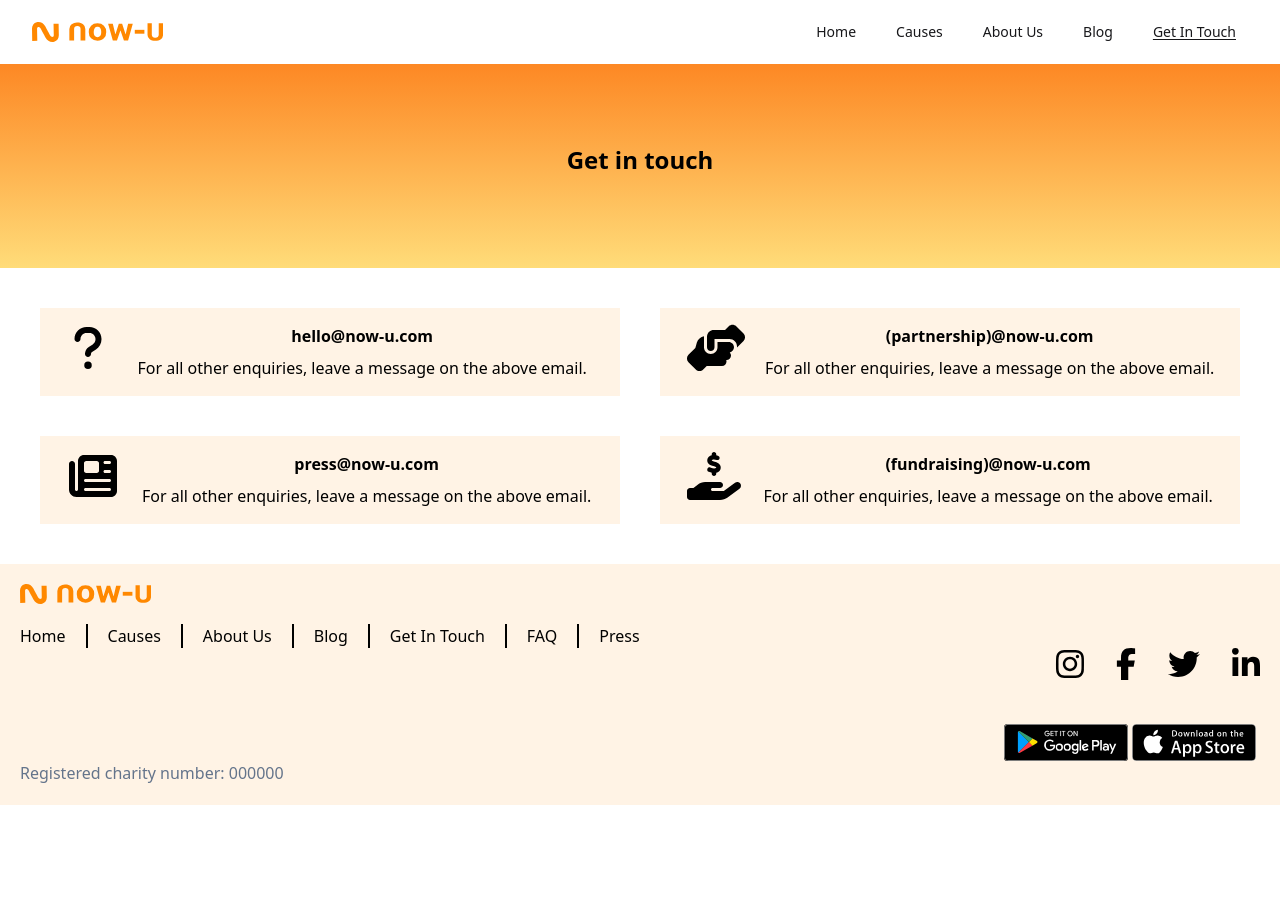
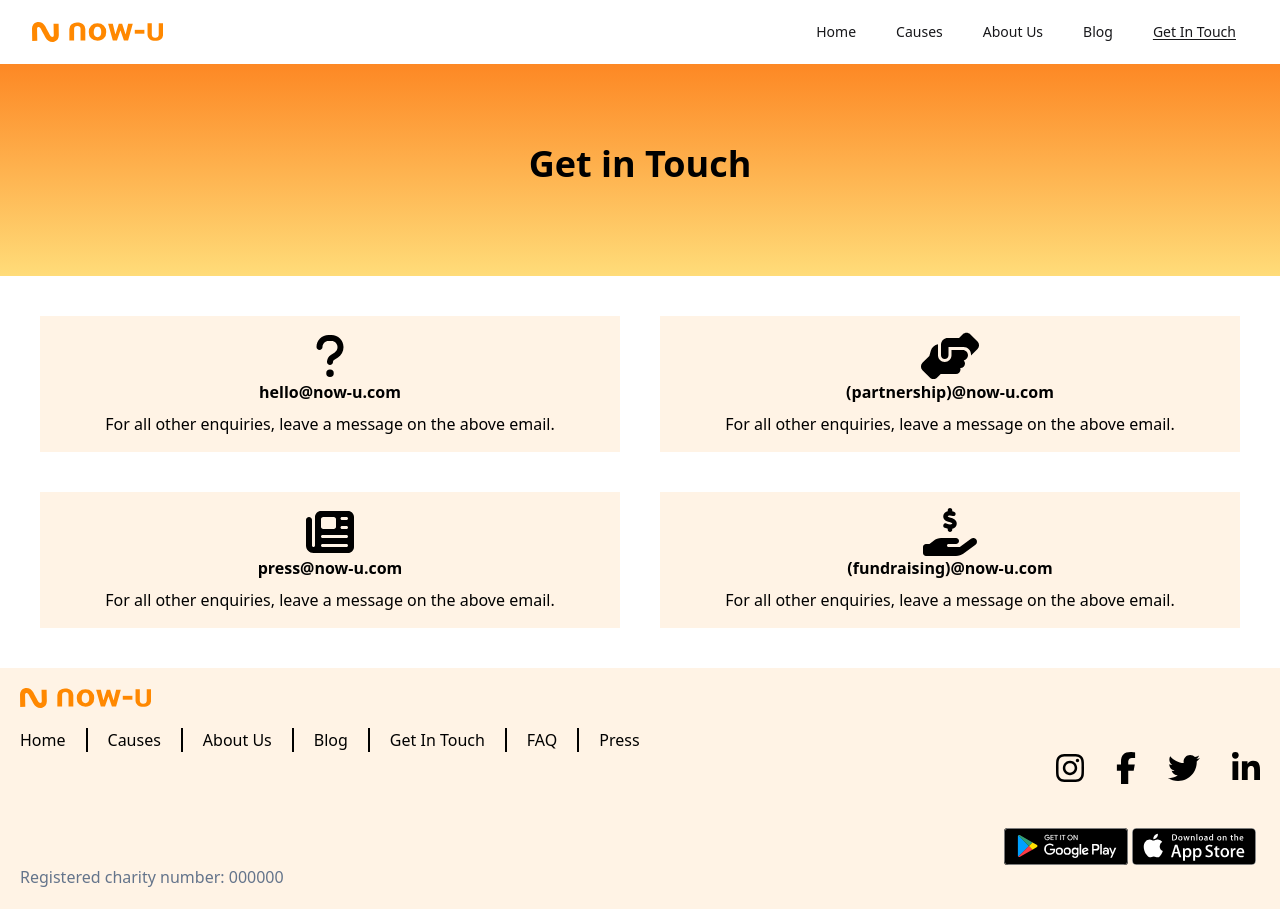
Before and after one commit to now-u/now-u-web, a React (Vite) app: page /get-in-touch in a window 1280 px wide. Before the commit the page ends 805 px from the top, so only its background shows below. Built offline with nearby package versions, Linux system fonts and the light colour scheme.

Commit message:
added mailto to get in touch page

```diff
--- a/src/pages/FAQ.tsx
+++ b/src/pages/FAQ.tsx
@@ -1,6 +1,6 @@
 import React, { MouseEventHandler } from 'react'
 
-import { TitleText } from '@/components/Text'
+import { Header } from '@/components/Header'
 
 const AnswerTile = (props: { answer: string }): JSX.Element => {
   return (
@@ -44,9 +44,7 @@ export const FAQPage = (): JSX.Element => {
 
   return (
     <div>
-      <div className="bg-gradient-to-b from-gradlight to-graddark grid place-items-center px-5 py-20">
-        <TitleText text="FAQs" />
-      </div>
+      <Header title='FAQs' />
       <AnswerTile answer={currentQuestionIndex !== null ? questionsAndAnswers[currentQuestionIndex].A : 'Click a question below and your answer will appear here!'} />
       <div className="grid grid-rows-2 gap-4 grid-cols-5 mb-5">
         {questionsAndAnswers.map(({ Q: question }, index) => (
--- a/src/pages/GetInTouch.tsx
+++ b/src/pages/GetInTouch.tsx
@@ -1,4 +1,6 @@
 import React from 'react'
+import { Link } from 'react-router-dom'
+import { Mailto } from 'react-mailto'
 
 import { FontAwesomeIcon } from '@fortawesome/react-fontawesome'
 import {
@@ -9,12 +11,33 @@ import {
   IconDefinition
 } from '@fortawesome/free-solid-svg-icons'
 
-import { TitleText } from '@/components/Text'
+import { Header } from '@/components/Header'
 
 interface ContactTileProps {
   icon: IconDefinition
   email: string
   emailDescription: string
+}
+
+interface ContactTileProps {
+  icon: IconDefinition
+  email: string
+  emailDescription: string
+}
+
+const ContactTile = (props: ContactTileProps): JSX.Element => {
+  return (
+    <div className="bg-cream flex p-4 justify-around text-center hover:-translate-y-1 active:translate-y-1 hover:drop-shadow-md active:drop-shadow-sm">
+        <a href={`mailto:${props.email}`}
+        >
+        <FontAwesomeIcon icon={props.icon} size="3x" />
+        <div>
+          <h2 className="font-bold mb-2">{props.email}</h2>
+          <h3>{props.emailDescription}</h3>
+        </div>
+      </a>
+      </div>
+  )
 }
 
 const contacts = [
@@ -44,24 +67,10 @@ const contacts = [
   }
 ]
 
-const ContactTile = (props: ContactTileProps): JSX.Element => {
-  return (
-    <div className="bg-cream flex p-4 justify-around text-center">
-      <FontAwesomeIcon icon={props.icon} size="3x" />
-      <div>
-        <h2 className="font-bold mb-2">{props.email}</h2>
-        <h3>{props.emailDescription}</h3>
-      </div>
-    </div>
-  )
-}
-
 export const GetInTouch = (): JSX.Element => {
   return (
     <div>
-      <div className="bg-gradient-to-b from-gradlight to-graddark grid place-items-center px-5 py-20">
-        <TitleText text="Get in touch" />
-      </div>
+      <Header title="Get in Touch" />
       <div className="grid grid-cols-1 grid-rows-4 md:grid-cols-2 md:grid-rows-2 gap-10 m-10">
         {contacts.map(({ email, icon, emailDescription }) => (
           <ContactTile
```
